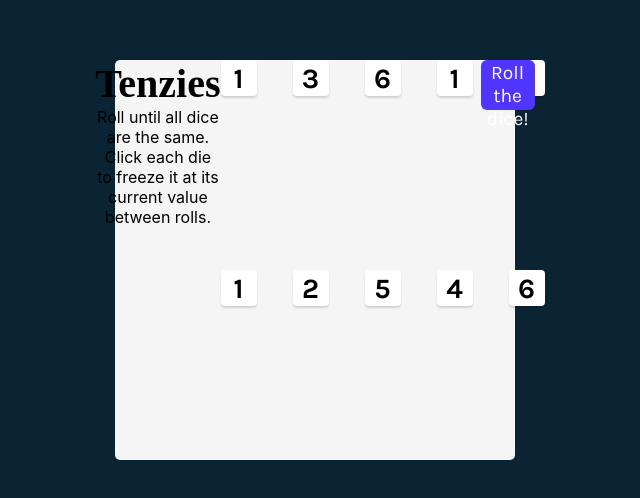
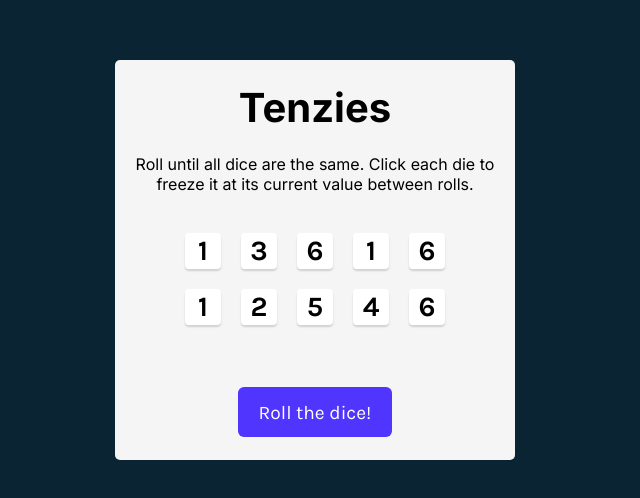
Before and after one commit to jacquikeating/tenzies, a React (Vite) app: page / in a window 1280 px wide. Shown: the part 140-638 px from the top of the page, without its empty margins (325-965 px from the left). Built offline with nearby package versions, Linux system fonts and the light colour scheme.

Commit message:
Style updates
- Fixed a few stray CSS styles that did not match Figma design.
- Installed vite package.
- Prettier automatically threw some semicolons into App.jsx.

```diff
--- a/App.jsx
+++ b/App.jsx
@@ -1,49 +1,56 @@
-import { useState } from "react"
-import Die from "./Die.jsx"
+import { useState } from "react";
+import Die from "./Die.jsx";
 
 export default function App() {
-    const [diceArr, setDiceArr] = useState(generateDice())
+  const [diceArr, setDiceArr] = useState(generateDice());
 
-    let gameWon = diceArr.every(die => die.isHeld) && diceArr.every(die => die.value === diceArr[0].value)
+  let gameWon =
+    diceArr.every((die) => die.isHeld) &&
+    diceArr.every((die) => die.value === diceArr[0].value);
 
   function generateDice() {
-        return new Array(10)
-            .fill(0)
-            .map((dieObject, index) => ({
+    return new Array(10).fill(0).map((dieObject, index) => ({
       value: Math.ceil(Math.random() * 6),
       isHeld: false,
-                id: index
-            }))
+      id: index,
+    }));
   }
 
   function holdDie(dieID) {
-        setDiceArr(prevDiceArr => prevDiceArr.map(die =>
-            die.id === dieID ? {...die, isHeld: !die.isHeld} : die
-        ))
+    setDiceArr((prevDiceArr) =>
+      prevDiceArr.map((die) =>
+        die.id === dieID ? { ...die, isHeld: !die.isHeld } : die
+      )
+    );
   }
 
   function rollDice() {
-        setDiceArr(prevDiceArr => prevDiceArr.map(die =>
-            die.isHeld ? die : {...die, value: Math.ceil(Math.random() * 6)}
-        ))
+    setDiceArr((prevDiceArr) =>
+      prevDiceArr.map((die) =>
+        die.isHeld ? die : { ...die, value: Math.ceil(Math.random() * 6) }
+      )
+    );
   }
 
   return (
     <main>
-            <section id="intro">
       <h1 className="title">Tenzies</h1>
-                <p className="instructions">Roll until all dice are the same. Click each die to freeze it at its current value between rolls.</p>
-            </section>
+      <p className="instructions">
+        Roll until all dice are the same. Click each die to freeze it at its
+        current value between rolls.
+      </p>
 
       <section id="dice-container">
         {diceArr.map((die) => {
-                    return <Die
+          return (
+            <Die
               key={die.id}
               value={die.value}
               isHeld={die.isHeld}
               id={die.id}
               holdDie={holdDie}
             />
+          );
         })}
       </section>
 
@@ -51,5 +58,5 @@ export default function App() {
         {gameWon ? "New Game" : "Roll the dice!"}
       </button>
     </main>
-    )
+  );
 }
--- a/index.css
+++ b/index.css
@@ -6,11 +6,12 @@ body {
     margin: 0;
     background-color: #0B2434;
     padding: 20px;
-    height: 100vh;
+    height: 100%;
     display: flex;
     flex-direction: column;
     justify-content: center;
     align-items: center;
+    font-family: Inter, sans-serif;
 }
 
 div#root {
@@ -25,13 +26,15 @@ main {
     height: 100%;
     border-radius: 5px;
     display: flex;
-    align-items: space-evenly;
-    justify-content: center;
+    align-items: center;
+    justify-content: space-evenly;
+    flex-direction: column;
 }
 
 .title {
     font-size: 40px;
     margin: 0;
+    text-align: center;
 }
 
 .instructions {
@@ -43,8 +46,9 @@ main {
 
 #dice-container {
     display: grid;
-    grid-template-columns: 20% 20% 20% 20% 20%;
+    grid-template: auto auto / repeat(5, 1fr);
     grid-gap: 20px;
+    margin-bottom: 40px;
 }
 
 button {
@@ -72,7 +76,8 @@ button {
 
 .roll-btn {
     height: 50px;
-    width: 100px;
+    white-space: nowrap;
+    padding: 6px 21px;
     border-radius: 6px;
     background-color: #5035FF;
     color: white;
--- a/index.html
+++ b/index.html
@@ -2,7 +2,7 @@
     <head>
         <link rel="preconnect" href="https://fonts.googleapis.com">
         <link rel="preconnect" href="https://fonts.gstatic.com" crossorigin>
-        <link href="https://fonts.googleapis.com/css2?family=Karla:ital,wght@0,200..800;1,200..800&display=swap" rel="stylesheet">
+        <link href="https://fonts.googleapis.com/css2?family=Inter:ital,opsz,wght@0,14..32,100..900;1,14..32,100..900&family=Karla:ital,wght@0,200..800;1,200..800&display=swap" rel="stylesheet">
         <link rel="stylesheet" href="/index.css">
     </head>
     <body>
--- a/package.json
+++ b/package.json
@@ -10,7 +10,7 @@
   "dependencies": {
     "react": "19.0.0-rc-8b08e99e-20240713",
     "react-dom": "19.0.0-rc-8b08e99e-20240713",
-    "vite": "latest"
+    "vite": "^7.0.5"
   },
   "devDependencies": {
     "@vitejs/plugin-react": "*"
```
Also changed, not shown: 1 other file (tests, documents, lock files or other folders). Lines whose indentation alone changed are shown as unchanged.
